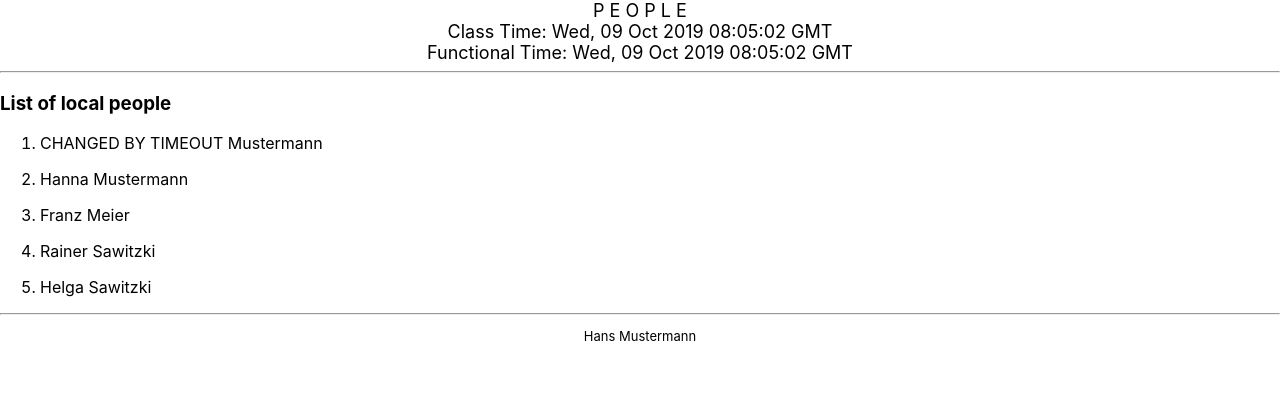
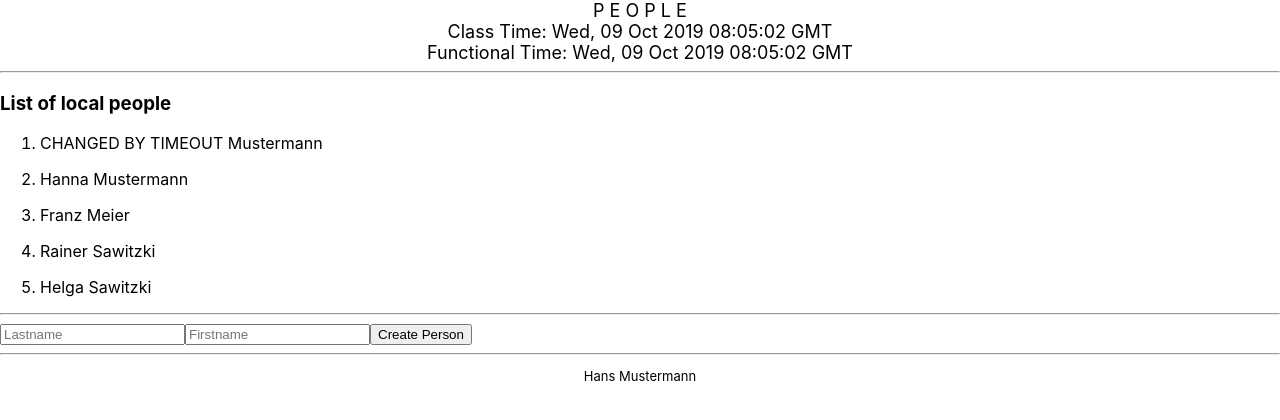
Before and after one commit to Javacream/org.javacream.training.react, a React (Create React App) app in the folder training/: page / in a window 1280 px wide. Shown: the top 420 px of the page. Built offline with nearby package versions, Linux system fonts and the light colour scheme.

Commit message:
start implementing person input form

```diff
--- a/training/src/component/Content.tsx
+++ b/training/src/component/Content.tsx
@@ -3,11 +3,17 @@ import './Content.css'
 import {peopleList} from '../ApplicationContext'
 import PeopleListComponent from '../people/component/PeopleListComponent'
 import { Person } from '../people/model/People';
+import PeopleInputFormComponent from '../people/component/PeopleInputFormComponent'
 class Content extends PureComponent<{}, {people: Array<Person>}>{
     state = {people: peopleList}
     render(){
         return (
-            <div className="content"><PeopleListComponent people={this.state.people} /></div>
+
+            <div className="content">
+                <PeopleListComponent people={this.state.people} />
+                <hr />
+                <PeopleInputFormComponent />
+            </div>
         )
     }
     componentDidMount(){
--- /dev/null
+++ b/training/src/people/component/PeopleInputFormComponent.tsx
@@ -0,0 +1,39 @@
+import React, { Component, FormEvent } from 'react';
+
+type InputFields = {
+  lastname: string,
+  firstname: string
+}
+type State = {
+  fields: InputFields
+}
+
+class PersonInputFormComponent extends Component<{}, {fields: InputFields}>{
+  state = {
+    fields: {
+      lastname: '',
+      firstname: ''
+    }
+  }
+  handleFormSubmit = (event:FormEvent) => {
+    event.preventDefault();
+  }
+  handleChange = (event:React.FormEvent<HTMLInputElement>) => {
+    let target = event.currentTarget
+    let result:any = this.state.fields
+    result[target.name] = target.value
+    this.setState({fields: result})
+  }
+  render(){
+    return (
+      <form onSubmit={this.handleFormSubmit}>
+      <input placeholder="Lastname" name="lastname" value={this.state.fields.lastname} onChange={this.handleChange}></input>
+      <input placeholder="Firstname" name="firstname" value={this.state.fields.firstname} onChange={this.handleChange}></input>
+      <input type="submit" value="Create Person"/>
+      </form>
+    )
+  }
+
+}
+
+export default PersonInputFormComponent
```
